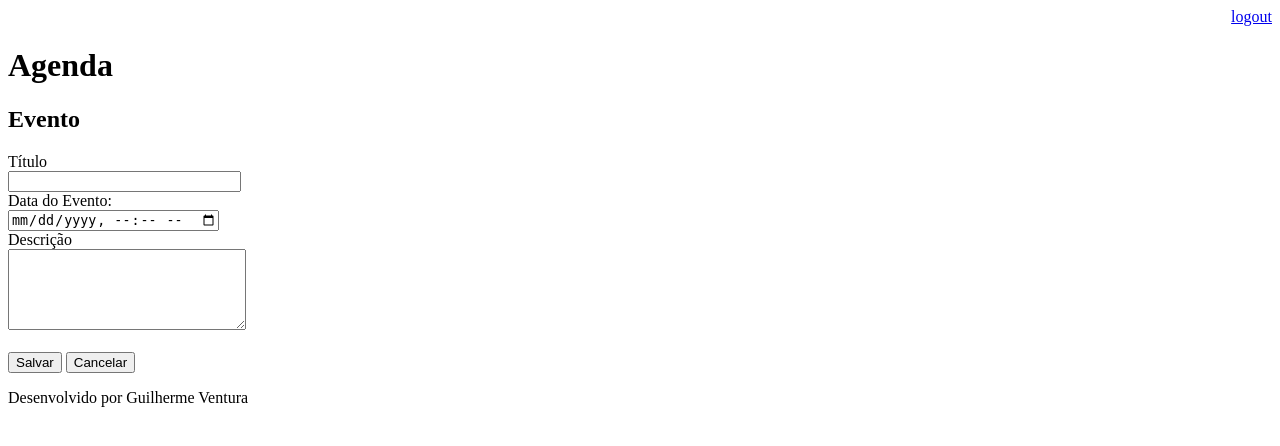
After one commit to Guiventura6/agenda, a Django app: page /agenda/evento/ in a window 1280 px wide. The commit adds this page. Shown: the top 446 px of the page. Run offline with Django 4.2, Linux system fonts and the light colour scheme; a user stored in the database is signed in.

Commit message:
Incluido template para inserção de eventos da agenda

```diff
--- a/agenda/urls.py
+++ b/agenda/urls.py
@@ -21,6 +21,8 @@ from django.views.generic import RedirectView
 urlpatterns = [
     path('admin/', admin.site.urls),
     path('agenda/', views.lista_eventos),
+    path('agenda/evento/', views.evento),
+    path('agenda/evento/submit', views.submit_evento),
     path('', RedirectView.as_view(url='/agenda/')),
     path('login/', views.login_user),
     path('login/submit', views.submit_login),
--- a/core/views.py
+++ b/core/views.py
@@ -32,3 +32,20 @@ def lista_eventos(request):
     #evento = Evento.objects.filter(usuario=usuario)
     dados = {'eventos': evento}
     return render(request, 'agenda.html', dados)
+
+@login_required(login_url='/login/')
+def evento(request):
+    return render(request, 'evento.html')
+
+@login_required(login_url='/login/')
+def submit_evento(request):
+    if request.POST:
+        titulo = request.POST.get('titulo')
+        data_evento = request.POST.get('data_evento')
+        descricao = request.POST.get('descricao')
+        usuario = request.user
+        Evento.objects.create(titulo=titulo,
+                              data_evento=data_evento,
+                              descricao=descricao,
+                              usuario=usuario)
+    return redirect('/')
--- a/templates/agenda.html
+++ b/templates/agenda.html
@@ -2,7 +2,9 @@
 
 {% block content %}
     <h2>Agendamentos</h2>
-
+    <a href="evento/">
+        <button type="button">Novo evento</button>
+    </a>
     <ul style="font-size: 18px">
     {% for evento in eventos %}
         <li>{{ evento.titulo }} - {{ evento.get_data_evento }}</li>
--- /dev/null
+++ b/templates/evento.html
@@ -0,0 +1,25 @@
+{% extends "model-page.html" %}
+
+{% block content %}
+
+<h2>Evento</h2>
+<form action="submit" method="POST"> {% csrf_token %}
+    <label>Título</label>
+    <br>
+    <input type="text" name="titulo" size="26">
+    <br>
+    <label>Data do Evento:</label>
+    <br>
+    <input type="datetime-local" name="data_evento" size="26">
+    <br>
+    <label>Descrição</label>
+    <br>
+    <textarea name="descricao" rows="5" cols="27"></textarea>
+    <br><br>
+    <button type="submit">Salvar</button>
+    <a href="/">
+        <button type="button">Cancelar</button>
+    </a>
+</form>
+
+{% endblock %}
```
Also changed, not shown: core/migrations/0001_initial.py (added), core/migrations/0002_evento_usuario_alter_evento_data_evento.py (added), db.sqlite3, 1 other file.
